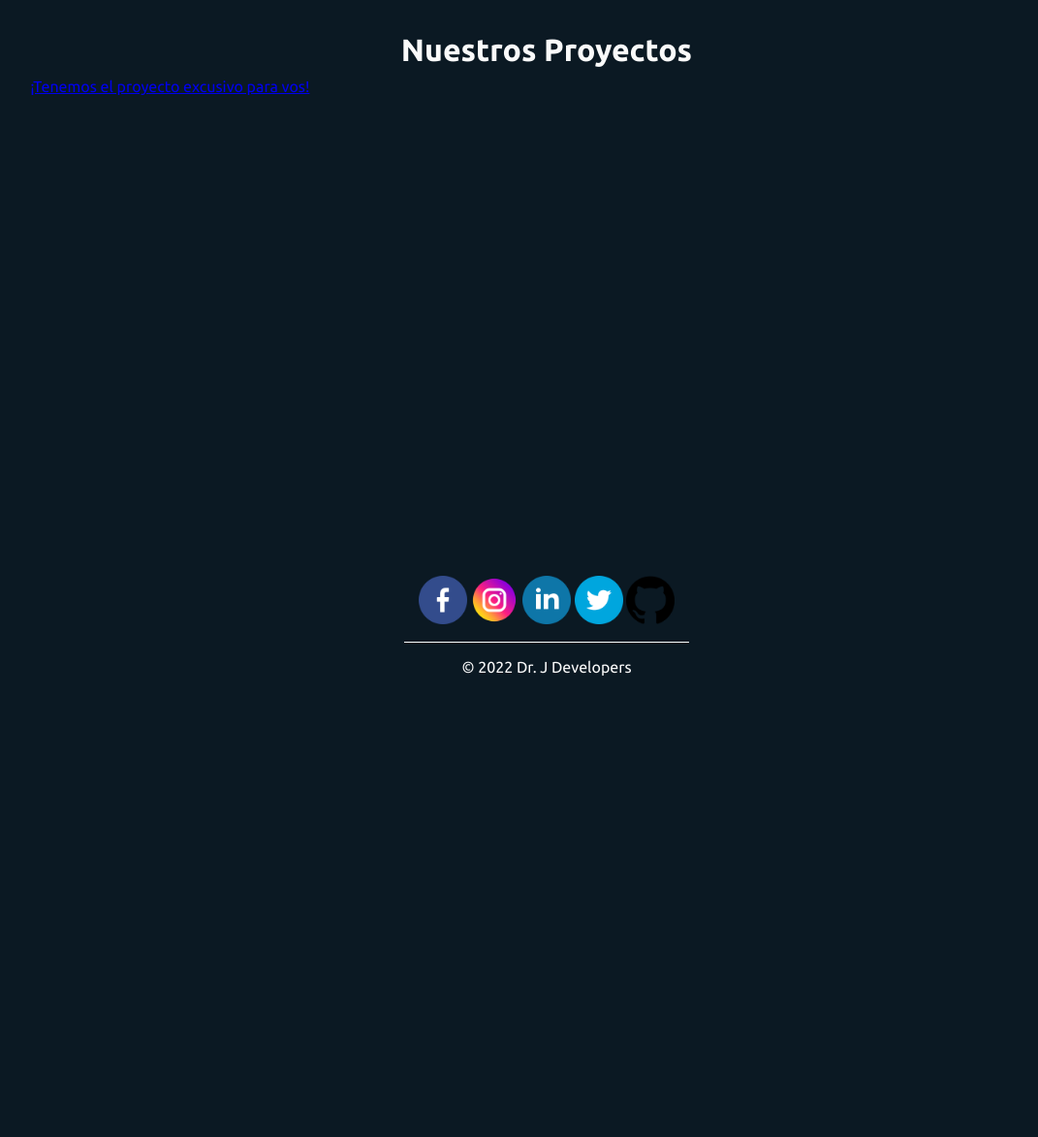
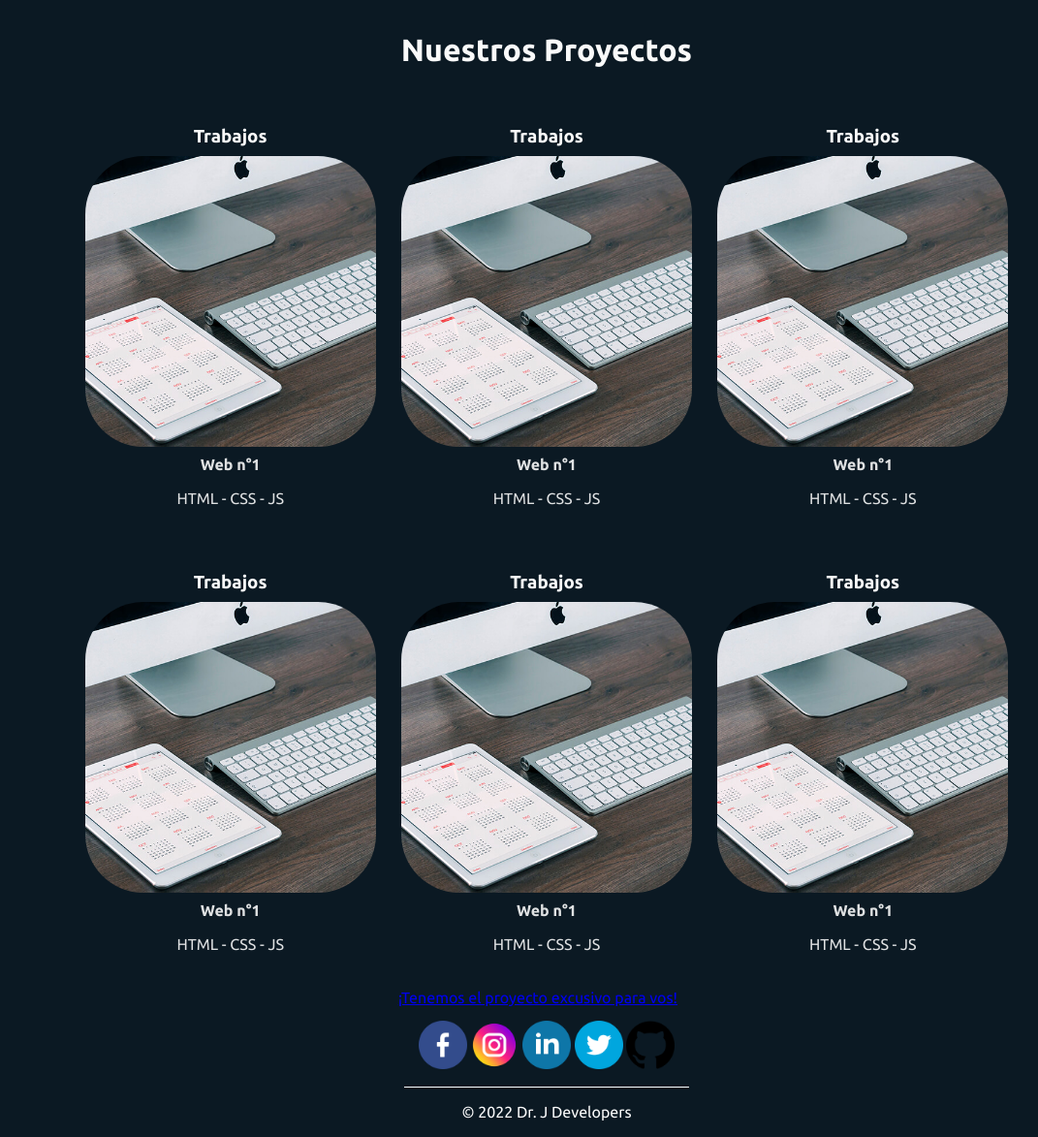
Before and after one commit to dasegC/drj, a plain HTML site: page proyectos.html in a window 1280 px wide. Shown: the part 141-1314 px from the top of the page at 97% size, without its empty margins (76-1147 px from the left). Before the commit the page ends 855 px from the top, so only its background shows below. Drawn offline with Linux system fonts and the light colour scheme.

Commit message:
Creación de proyectos.html

```diff
--- a/css/style.css
+++ b/css/style.css
@@ -21,7 +21,8 @@ body {
 
 }
 
-.container{
+.container,
+.grid {
   width: 90%;
   max-width: 66.6rem;
   margin: 0 auto;
@@ -86,7 +87,7 @@ main{
   max-width: 66.6rem;
   margin: auto;
   background-color: var(--colorfondo);
-  height: 45rem;
+  /* height: 45rem; */
 }
 
 .hero-container {
@@ -108,7 +109,8 @@ main{
   float: right;
 }
 
-.hero-title {
+.hero-title,
+.titulo {
   margin: 10px 15px;
   padding-top: 20px;
   text-align: center;
@@ -131,6 +133,50 @@ main{
 .hero-container .btn:hover {
   color: rgba(16, 7, 85, 0.849);
   background-color: #fff;
+}
+
+/* ----- PROYECTOS ----- */
+
+.grid {
+  display: grid;
+  grid-gap: 20px;
+  grid-template-columns: repeat(3, 1fr);
+  grid-template-rows: repeat(4, auto);
+}
+
+.project-title {
+  grid-column-start: 1;
+  grid-column-end: 4;
+}
+
+.personal-project {
+  grid-column-start: 3;
+  grid-column-end: -3;
+}
+
+.btn-project a {
+  color: var(--colorprincipaltexto);
+  line-height: 20px;
+  font-weight: bold;
+  text-align: center;
+  display: block;
+  margin: 8px;
+  text-decoration: none;
+  border-radius: 20px;
+  transition:  color 0.2s linear;
+}
+
+
+
+.categoria {
+  color: var(--colorprincipaltexto);
+  text-align: center;
+}
+
+.project-img img{
+  margin: auto;
+  display: block;
+  border-radius: 60px;
 }
 
 /* ----- FOOTER ----- */
--- a/proyectos.html
+++ b/proyectos.html
@@ -32,11 +32,120 @@
 
     </header>
       <main>
-        <section>
+        <div class="grid">
+          <section class="project-title">
             <h1 class="hero-title">Nuestros Proyectos</h1>
+          </section>
+
+          <div class="project-container">
+            <h3 class="titulo">Trabajos</h3>
+            <div class="contenedor-trabajos">
+              <div class="trabajo">
+                <div class="project-img">
+                  <img src="./img/proyectos/1.jpg" alt="proyecto1" width="300">
+                </div>
+                <div class="descripcion">
+                  <div class="btn-project">
+                    <a href="#">Web n°1</a>
+                  </div>
+                  <p class="categoria">HTML - CSS - JS</p>
+                </div>
+              </div>
+            </div>
+          </div>
+
+          <div class="project-container">
+            <h3 class="titulo">Trabajos</h3>
+            <div class="contenedor-trabajos">
+              <div class="trabajo">
+                <div class="project-img">
+                  <img src="./img/proyectos/1.jpg" alt="proyecto1" width="300">
+                </div>
+                <div class="descripcion">
+                  <div class="btn-project">
+                    <a href="#">Web n°1</a>
+                  </div>
+                  <p class="categoria">HTML - CSS - JS</p>
+                </div>
+              </div>
+            </div>
+          </div>
+
+          <div class="project-container">
+            <h3 class="titulo">Trabajos</h3>
+            <div class="contenedor-trabajos">
+              <div class="trabajo">
+                <div class="project-img">
+                  <img src="./img/proyectos/1.jpg" alt="proyecto1" width="300">
+                </div>
+                <div class="descripcion">
+                  <div class="btn-project">
+                    <a href="#">Web n°1</a>
+                  </div>
+                  <p class="categoria">HTML - CSS - JS</p>
+                </div>
+              </div>
+            </div>
+          </div>
+
+          <div class="project-container">
+            <h3 class="titulo">Trabajos</h3>
+            <div class="contenedor-trabajos">
+              <div class="trabajo">
+                <div class="project-img">
+                  <img src="./img/proyectos/1.jpg" alt="proyecto1" width="300">
+                </div>
+                <div class="descripcion">
+                  <div class="btn-project">
+                    <a href="#">Web n°1</a>
+                  </div>
+                  <p class="categoria">HTML - CSS - JS</p>
+                </div>
+              </div>
+            </div>
+          </div>
+
+          <div class="project-container">
+            <h3 class="titulo">Trabajos</h3>
+            <div class="contenedor-trabajos">
+              <div class="trabajo">
+                <div class="project-img">
+                  <img src="./img/proyectos/1.jpg" alt="proyecto1" width="300">
+                </div>
+                <div class="descripcion">
+                  <div class="btn-project">
+                    <a href="#">Web n°1</a>
+                  </div>
+                  <p class="categoria">HTML - CSS - JS</p>
+                </div>
+              </div>
+            </div>
+          </div>
+
+          <div class="project-container">
+            <h3 class="titulo">Trabajos</h3>
+            <div class="contenedor-trabajos">
+              <div class="trabajo">
+                <div class="project-img">
+                  <img src="./img/proyectos/1.jpg" alt="proyecto1" width="300">
+                </div>
+                <div class="descripcion">
+                  <div class="btn-project">
+                    <a href="#">Web n°1</a>
+                  </div>
+                  <p class="categoria">HTML - CSS - JS</p>
+                </div>
+              </div>
+            </div>
+          </div>
+
+
+          <div class="personal-project">
             <a href="proyecto-a-medida.html" rel="noopener noreferrer" title="Tu-Proyecto">¡Tenemos el proyecto excusivo para vos!</a>
+          </div>
+        </div>
 
-        </section>
+
       </main>
       <footer>
         <div class="contenedor-redes">
```
Also changed, not shown: img/proyectos/1.jpg (added), img/proyectos/2.jpg (added), img/proyectos/3.jpg (added), img/proyectos/4.jpg (added), img/proyectos/5.jpg (added), img/proyectos/6.jpg (added).
